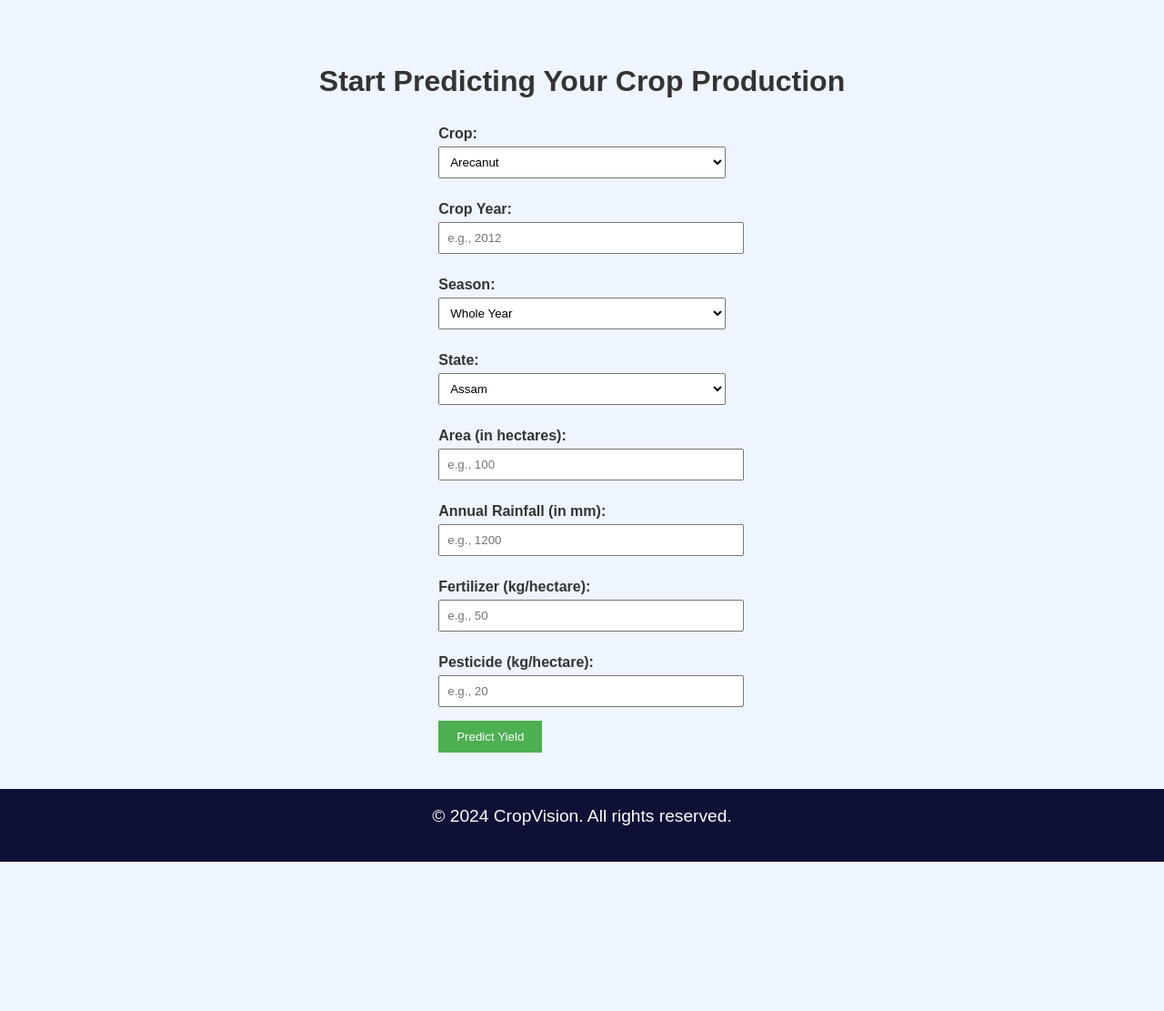
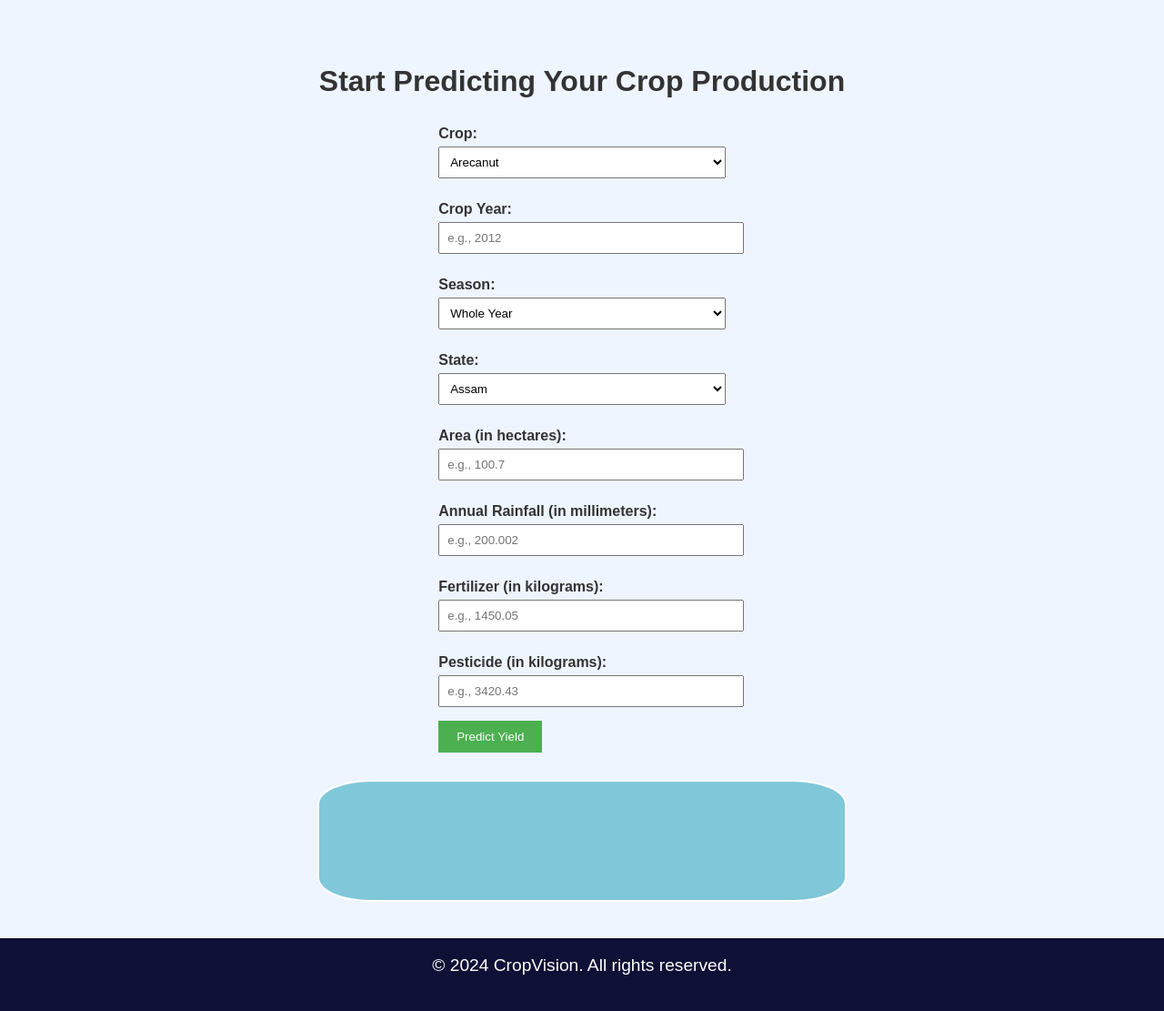
Before and after one commit to dsamanta64/Crop_Production_Predict, a Flask app: page / in a window 1280 px wide. Shown: the part 349-1460 px from the top of the page at 91% size. Before the commit the page ends 1296 px from the top, so only its background shows below. Run offline with Flask 3, Linux system fonts and the light colour scheme; parts of the project's set-up code (start-up, migrations or seed data) failed here and were passed over.

Commit message:
final update of all files

```diff
--- a/app.py
+++ b/app.py
@@ -1,4 +1,4 @@
-from flask import Flask,request, render_template
+from flask import Flask,request, render_template,jsonify
 import numpy as np
 import pickle
 import sklearn
@@ -29,14 +29,16 @@
         fertilizer  = request.form['fertilizer']
         pesticide  = request.form['pesticide']
 
-        print(" crop: ",crop)
         # create an array of the input features
         features = np.array([crop,crop_year,season,state,area,annual_rainfall,fertilizer,pesticide]).reshape(1,-1)
 
         # Make the prediction
         predicted_yield = pipeline.predict(features)
 
-        return render_template('index.html',prediction = predicted_yield[0])
+        # Return the result as JSON
+        return jsonify({'prediction': predicted_yield[0]})
+
+        # return render_template('index.html',prediction = predicted_yield[0])
 
 if __name__=="__main__":
     app.run(debug=True)
--- a/static/styles.css
+++ b/static/styles.css
@@ -133,20 +133,26 @@
     background-color: #45a049;
 }
 
-h1.predict {
+#prediction-form {
+    margin-bottom: 30px; /* Add space below the form */
+}
+
+#prediction {
     text-align: center;
     display: flex;
     align-items: center;
     justify-content: center;
-    height: 19vh;
+    height: 15vh; /* Decreased height */
+    width: 45%; /* Adjusted width, you can modify this value as needed */
     background-color: #7FC7D9;
     transition: background-color 0.3s;
     border: 2px solid #fff;
     border-radius: 10% / 20%;
-    padding-left: 10px;
-    padding-right: 10px;
+    padding: 5px 10px; /* Adjust padding */
+    margin: 0 auto; /* Centers the element horizontally */
+    font-size: 24px; /* Increase font size */
+}
 
-}
 
 
 .footer{
--- a/templates/about.html
+++ b/templates/about.html
@@ -4,6 +4,7 @@
     <meta charset="UTF-8">
     <meta name="viewport" content="width=device-width, initial-scale=1.0">
     <title>About CropVision</title>
+    <link rel="icon" href="static/logo.jpeg" />
     <link rel="stylesheet" href="{{ url_for('static', filename='styles.css') }}">
 </head>
 <body>
--- a/templates/index.html
+++ b/templates/index.html
@@ -7,6 +7,27 @@
     <link rel="icon" href="static/logo.jpeg" />
 
     <link rel="stylesheet" href="{{ url_for('static', filename='styles.css') }}">
+
+    <script>
+        function submitForm(event) {
+            event.preventDefault(); // Prevent the default form submission
+
+            // Create a FormData object to gather the form data
+            const formData = new FormData(event.target);
+
+            // Make an AJAX request to the server
+            fetch('/predict', {
+                method: 'POST',
+                body: formData
+            })
+            .then(response => response.json())
+            .then(data => {
+                // Display the prediction result
+                document.getElementById('prediction').innerHTML = `Predicted Crop Production (in metric tons): <br>${data.prediction}`;
+            })
+            .catch(error => console.error('Error:', error));
+        }
+    </script>
 </head>
 <body>
     <header>
@@ -32,8 +53,8 @@
 
     <section id="input-form">
         <h3>Start Predicting Your Crop Production</h3>
-        <form action="/predict" method="post">
-
+        <!-- <form action="/predict" method="post"> -->
+        <form id="prediction-form" onsubmit="submitForm(event)">
             <label for="crop">Crop:</label>
             <select id="crop" name="crop">
                 <option value="Arecanut">Arecanut</option>
@@ -142,26 +163,28 @@
             </select>
 
             <label for="area">Area (in hectares):</label>
-            <input type="number" id="area" name="area" placeholder="e.g., 100" step="0.001" required>
+            <input type="number" id="area" name="area" placeholder="e.g., 100.7" step="0.001" required>
 
-            <label for="rainfall">Annual Rainfall (in mm):</label>
-            <input type="number" id="rainfall" name="rainfall" placeholder="e.g., 1200" step="0.001" required>
+            <label for="rainfall">Annual Rainfall (in millimeters):</label>
+            <input type="number" id="rainfall" name="rainfall" placeholder="e.g., 200.002" step="0.001" required>
 
-            <label for="fertilizer">Fertilizer (kg/hectare):</label>
-            <input type="number" id="fertilizer" name="fertilizer" placeholder="e.g., 50" step="0.001" required>
+            <label for="fertilizer">Fertilizer (in kilograms):</label>
+            <input type="number" id="fertilizer" name="fertilizer" placeholder="e.g., 1450.05" step="0.001" required>
 
-            <label for="pesticide">Pesticide (kg/hectare):</label>
-            <input type="number" id="pesticide" name="pesticide" placeholder="e.g., 20" step="0.001" required>
+            <label for="pesticide">Pesticide (in kilograms):</label>
+            <input type="number" id="pesticide" name="pesticide" placeholder="e.g., 3420.43" step="0.001" required>
 
             <button type="submit">Predict Yield</button>
         </form>
 
-        <div>
+        <div id="prediction"></div>
+
+        <!-- <div>
             {% if prediction %}
-            <h1 class="predict"> Predicted Crop Production: <br>{{prediction}}</h1>
+            <h1 class="prediction"> Predicted Crop Production (in metric tons): <br>{{prediction}}</h1>
 
             {% endif %}
-        </div>
+        </div> -->
     </section>
 
     <footer class="footer">
```
